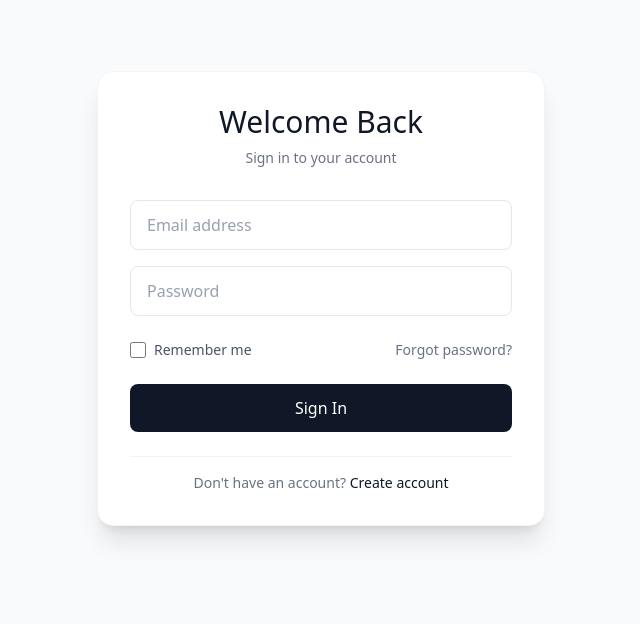
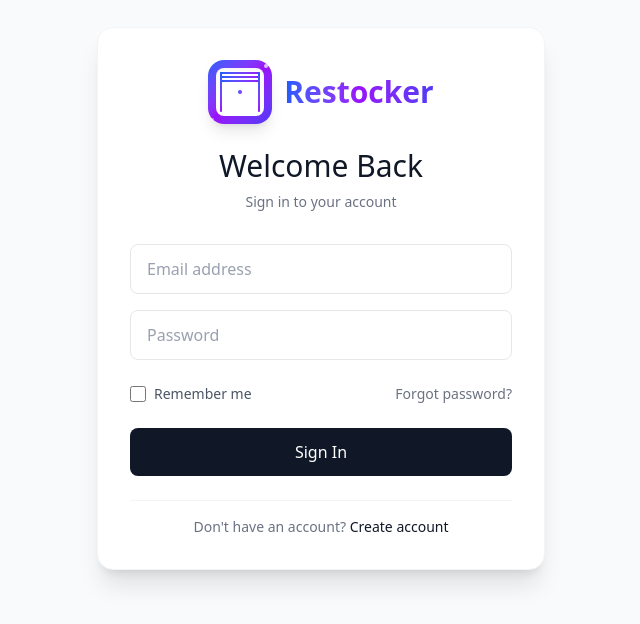
Before and after one commit to addy1947/restocker_frontend, a React (Vite) app: page /login in a window 1280 px wide. Shown: the part 102-726 px from the top of the page, without its empty margins (319-959 px from the left). Built offline with nearby package versions, Linux system fonts and the light colour scheme.

Commit message:
changed the logo and the landing page

```diff
--- a/src/components/Header.jsx
+++ b/src/components/Header.jsx
@@ -3,6 +3,7 @@ import { Link } from 'react-router-dom';
 import { MdAccountCircle } from "react-icons/md";
 import { useAuth } from '../context/AuthContext';
 import { useNavigate } from 'react-router-dom';
+import ModernLogo from './ModernLogo';
 
 const Header = () => {
     const { user, isAuthenticated, logout } = useAuth();
@@ -25,13 +26,8 @@ const Header = () => {
                     {/* Left (Logo) and Right (Actions) */}
                     <div className="flex items-center justify-between">
                         {/* Logo */}
-                        <Link to='/home'>
-                            <div className="flex items-center space-x-3">
-                                <div className="w-10 h-10 bg-gradient-to-r from-blue-600 to-purple-600 rounded-xl flex items-center justify-center shadow-lg">
-                                    <span className="text-white font-bold text-lg">R</span>
-                                </div>
-                                <span className="text-2xl font-bold bg-gradient-to-r from-blue-600 to-purple-600 bg-clip-text text-transparent">Restocker</span>
-                            </div>
+                        <Link to='/home' className="group">
+                            <ModernLogo size="default" showText={true} className="group-hover:scale-105 transition-transform duration-300" />
                         </Link>
 
                         {/* Right-side Actions (on top right in mobile, same row in desktop) */}
--- /dev/null
+++ b/src/components/ModernLogo.jsx
@@ -0,0 +1,61 @@
+import React from 'react';
+
+const ModernLogo = ({ size = 'default', showText = true, className = '' }) => {
+  const sizeClasses = {
+    small: 'w-6 h-6',
+    default: 'w-10 h-10',
+    large: 'w-16 h-16',
+    xl: 'w-20 h-20'
+  };
+
+  const textSizeClasses = {
+    small: 'text-lg',
+    default: 'text-2xl',
+    large: 'text-3xl',
+    xl: 'text-4xl'
+  };
+
+  return (
+    <div className={`flex items-center space-x-3 ${className}`}>
+      {/* Modern Logo Icon - Inventory/Box Design */}
+      <div className={`${sizeClasses[size]} relative group`}>
+        {/* Main container with gradient background */}
+        <div className="w-full h-full bg-gradient-to-br from-blue-600 via-purple-600 to-indigo-600 rounded-2xl flex items-center justify-center shadow-lg group-hover:shadow-xl transition-all duration-300 group-hover:scale-105">
+          {/* Inventory box icon */}
+          <div className="relative w-3/4 h-3/4">
+            {/* Main box */}
+            <div className="absolute inset-0 bg-white rounded-lg shadow-inner">
+              {/* Box lines */}
+              <div className="absolute top-1 left-1 right-1 h-0.5 bg-gradient-to-r from-blue-600 to-purple-600 rounded-full"></div>
+              <div className="absolute top-2 left-1 right-1 h-0.5 bg-gradient-to-r from-blue-600 to-purple-600 rounded-full"></div>
+              <div className="absolute top-3 left-1 right-1 h-0.5 bg-gradient-to-r from-blue-600 to-purple-600 rounded-full"></div>
+
+              {/* Vertical lines */}
+              <div className="absolute top-1 bottom-1 left-1 w-0.5 bg-gradient-to-b from-blue-600 to-purple-600 rounded-full"></div>
+              <div className="absolute top-1 bottom-1 right-1 w-0.5 bg-gradient-to-b from-blue-600 to-purple-600 rounded-full"></div>
+
+              {/* Center dot */}
+              <div className="absolute top-1/2 left-1/2 transform -translate-x-1/2 -translate-y-1/2 w-1 h-1 bg-gradient-to-br from-blue-600 to-purple-600 rounded-full"></div>
+            </div>
+
+            {/* Floating elements for modern effect */}
+            <div className="absolute -top-1 -right-1 w-1 h-1 bg-white rounded-full animate-pulse"></div>
+            <div className="absolute -bottom-1 -left-1 w-0.5 h-0.5 bg-white rounded-full animate-pulse" style={{ animationDelay: '0.5s' }}></div>
+          </div>
+        </div>
+
+        {/* Glow effect */}
+        <div className="absolute inset-0 bg-gradient-to-br from-blue-400 to-purple-400 rounded-2xl blur-sm opacity-0 group-hover:opacity-30 transition-opacity duration-300 -z-10"></div>
+      </div>
+
+      {/* Logo Text */}
+      {showText && (
+        <span className={`font-bold bg-gradient-to-r from-blue-600 via-purple-600 to-indigo-600 bg-clip-text text-transparent ${textSizeClasses[size]} group-hover:from-blue-500 group-hover:via-purple-500 group-hover:to-indigo-500 transition-all duration-300`}>
+          Restocker
+        </span>
+      )}
+    </div>
+  );
+};
+
+export default ModernLogo;
--- a/src/pages/LandingPage.jsx
+++ b/src/pages/LandingPage.jsx
@@ -1,17 +1,13 @@
 import React from 'react';
 import { Link } from 'react-router-dom';
+import ModernLogo from '../components/ModernLogo';
 
 const Landing_Page = () => {
     return (
         <div className="min-h-screen bg-gradient-to-br from-blue-400 via-white to-purple-400 font-sans overflow-hidden">
             {/* Navigation Header */}
             <nav className="flex items-center justify-between px-8 py-6 bg-white/80 backdrop-blur-sm border-b border-gray-100">
-                <div className="flex items-center space-x-2">
-                    <div className="w-8 h-8 bg-gradient-to-r from-blue-600 to-purple-600 rounded-lg flex items-center justify-center">
-                        <span className="text-white font-bold text-sm">R</span>
-                    </div>
-                    <span className="text-2xl font-bold text-gray-800">Restocker</span>
-                </div>
+                <ModernLogo size="default" showText={true} />
                 <div className="hidden md:flex items-center space-x-8">
                     <a href="#features" className="text-gray-600 hover:text-blue-600 transition-colors">Features</a>
                     <a href="#pricing" className="text-gray-600 hover:text-blue-600 transition-colors">Pricing</a>
--- a/src/pages/Login.jsx
+++ b/src/pages/Login.jsx
@@ -2,6 +2,7 @@ import React, { useState } from 'react';
 import { Link, useNavigate } from 'react-router-dom';
 import { useAuth } from '../context/AuthContext';
 import axios from 'axios';
+import ModernLogo from '../components/ModernLogo';
 
 const Login = () => {
     const [formData, setFormData] = useState({ email: '', password: '' });
@@ -38,6 +39,9 @@ const Login = () => {
             <div className="max-w-md w-full">
                 <div className="bg-white shadow-xl rounded-2xl p-8 border border-gray-100">
                     <div className="text-center mb-8">
+                        <div className="flex justify-center mb-6">
+                            <ModernLogo size="large" showText={true} />
+                        </div>
                         <h1 className="text-3xl font-light text-gray-900 mb-2">
                             Welcome Back
                         </h1>
--- a/src/pages/SignUp.jsx
+++ b/src/pages/SignUp.jsx
@@ -2,6 +2,7 @@ import React, { useState } from 'react';
 import { Link, useNavigate } from 'react-router-dom';
 import { useAuth } from '../context/AuthContext';
 import axios from 'axios';
+import ModernLogo from '../components/ModernLogo';
 
 const Signup = () => {
     const [formData, setFormData] = useState({ name: '', email: '', password: '' });
@@ -38,6 +39,9 @@ const Signup = () => {
             <div className="max-w-md w-full">
                 <div className="bg-white shadow-xl rounded-2xl p-8 border border-gray-100">
                     <div className="text-center mb-8">
+                        <div className="flex justify-center mb-6">
+                            <ModernLogo size="large" showText={true} />
+                        </div>
                         <h1 className="text-3xl font-light text-gray-900 mb-2">
                             Create Account
                         </h1>
```
